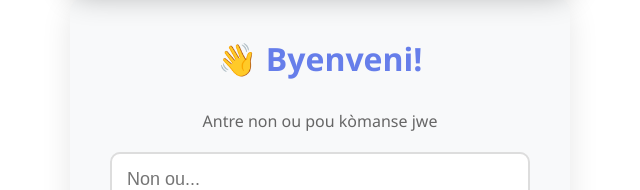
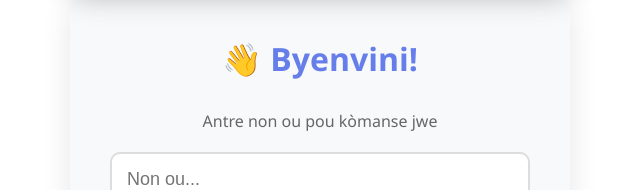
Before and after one commit to Obed014/jwet-mo-kache, a plain HTML site: page index.html in a window 1280 px wide. Shown: the part 610-800 px from the top of the page, 320-960 px from the left. Drawn offline with Linux system fonts and the light colour scheme.

Commit message:
Update index.html

```diff
--- a/index.html
+++ b/index.html
@@ -732,7 +732,7 @@
             </div>
 
             <div class="login-form">
-                <h2>👋 Byenveni!</h2>
+                <h2>👋 Byenvini!</h2>
                 <p style="margin-bottom: 20px; color: #666;">Antre non ou pou kòmanse jwe</p>
                 <input type="text" id="playerName" placeholder="Non ou..." maxlength="20">
                 <button onclick="startGame()">🎮 Kòmanse Jwe</button>
```
